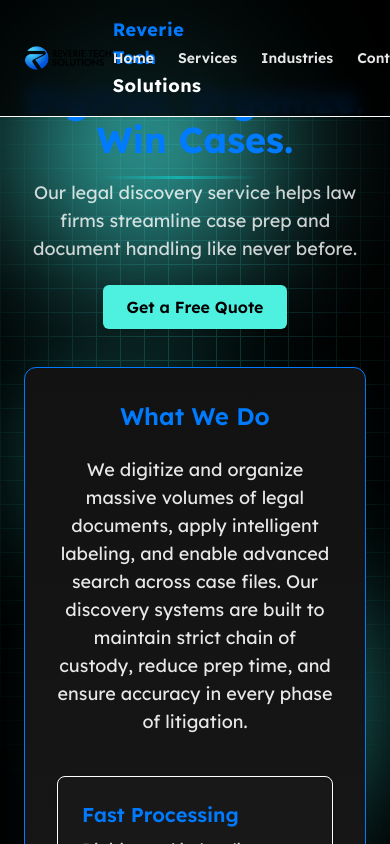
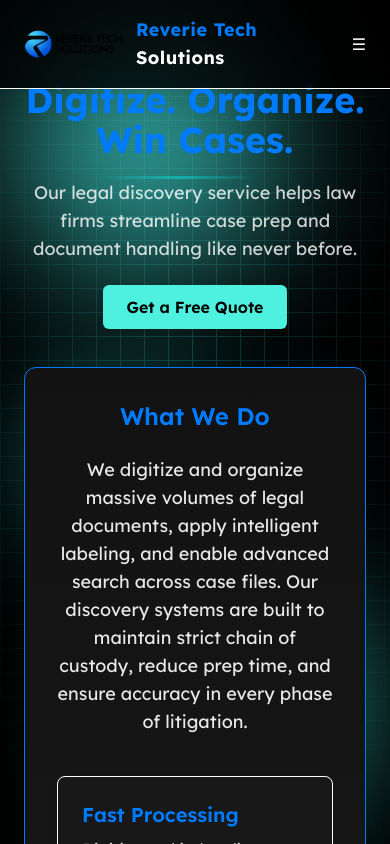
Before and after one commit to Sam-Melius/reverie, a Next.js app: page /industries/legal in a window 390 px wide. Shown: the top 844 px of the page. Built offline with nearby package versions, Linux system fonts and the light colour scheme.

Commit message:
mobile menu

```diff
--- a/src/components/Footer.jsx
+++ b/src/components/Footer.jsx
@@ -15,8 +15,13 @@ export default function Footer() {
       <div className="relative z-10 max-w-7xl mx-auto grid grid-cols-1 md:grid-cols-3 gap-12 text-sm">
         {/* Logo + Tagline */}
         <div className="space-y-4">
-          <h3 className="text-2xl font-bold text-[color:var(--accent)] tracking-wide">Reverie Tech <span className="text-white"> Solutions</span></h3>
-          <p className="text-white/70">
+              <img
+    src="/WhiteLogo.png"
+    alt="Reverie Tech Logo"
+    className="w-[200px] h-auto object-contain"
+  />
+          {/* <h3 className="text-2xl font-bold text-[color:var(--accent)] tracking-wide">Reverie Tech <span className="text-white"> Solutions</span></h3> */}
+          <p className="text-[color:var(--accent)]">
             Future-ready IT solutions that keep your business secure, efficient, and innovative.
           </p>
         </div>
--- a/src/components/Header.jsx
+++ b/src/components/Header.jsx
@@ -4,54 +4,57 @@ import Tilt from "react-parallax-tilt";
 import Link from "next/link";
 import { usePathname } from "next/navigation";
 import { useState } from "react";
-import { ServerCog, ShieldCheck, Lightbulb } from "lucide-react";
-import { motion } from "framer-motion";
+import { ServerCog, ShieldCheck, Lightbulb, X } from "lucide-react";
+import { motion, AnimatePresence } from "framer-motion";
 import { lexend } from "../styles/fonts";
-
 
 export default function Header() {
   const pathname = usePathname();
+  const [mobileOpen, setMobileOpen] = useState(false);
   const [open, setOpen] = useState(false);
 
   return (
     <header className="fixed top-0 w-full z-50 bg-black/80 backdrop-blur border-b border-[color:var(--accent)/10]">
-      <div className={`max-w-7xl mx-auto px-6 py-4 flex justify-between items-center ${lexend.className}`}>
+      <div
+        className={`max-w-7xl mx-auto px-6 py-4 flex justify-between items-center ${lexend.className}`}
+      >
+        {/* Logo + Name */}
         <Link href="/" className="flex items-center w-auto">
           <img
             src="/ReverieLogo.png"
             alt="Reverie Tech Logo"
             className="w-[100px] h-auto object-contain"
           />
-  <span className="text-[color:var(--accent)] font-bold text-lg tracking-wide">
+          <span className="ml-3 text-[color:var(--accent)] font-bold text-lg tracking-wide">
             Reverie Tech<span className="text-white"> Solutions</span>
           </span>
         </Link>
 
-
-
-        <nav className="flex gap-6 text-sm font-semibold">
-          <Link href="/" className={navLink(pathname, "/")}>Home</Link>
+        {/* Desktop Navigation */}
+        <nav className="hidden md:flex gap-6 text-sm font-semibold">
+          <Link href="/" className={navLink(pathname, "/")}>
+            Home
+          </Link>
 
           {/* SERVICES DROPDOWN */}
           <div
-            onMouseEnter={() => setOpen(true)}
+            onMouseEnter={() => setOpen("services")}
             onMouseLeave={() => setOpen(false)}
-            className="group"
+            className="group relative"
           >
             <span className="text-white/90 hover:text-[color:var(--accent)] cursor-pointer">
               Services
             </span>
-
-            {open && (
+            {open === "services" && (
               <motion.div
                 initial={{ opacity: 0, scaleY: 0.7 }}
                 animate={{ opacity: 1, scaleY: 1 }}
                 exit={{ opacity: 0, scaleY: 0.7 }}
                 transition={{ type: "spring", duration: 0.5 }}
-                className="fixed top-[0px] right-0 right-0 -translate-x-1/2 bg-gradient-to-b from-[#0b0b0b]/95 to-[#0d0d0d]/90 border-l border-b border-[color:var(--accent)] shadow-[0_0_40px_rgba(0,255,255,0.08)] rounded-bl-xl px-8 py-6 w-[92vw] max-w-6xl z-50 backdrop-blur-xl overflow-hidden origin-top"
+                className="fixed top-[0px] right-0 -translate-x-1/2 bg-gradient-to-b from-[#0b0b0b]/95 to-[#0d0d0d]/90 border-l boreder-b border-[color:var(--accent)] shadow-lg rounded-bl-xl px-8 py-6 w-[700px] backdrop-blur-xl origin-top"
               >
                 <motion.div
-                  className="text-[color:var(--accent)] text-xl font-bold text-center mb-6 relative"
+                  className="text-[color:var(--accent)] text-lg font-bold text-center mb-6 relative"
                   initial={{ opacity: 0, y: -10 }}
                   animate={{ opacity: 1, y: 0 }}
                   transition={{ delay: 0.2 }}
@@ -64,7 +67,7 @@ export default function Header() {
                   />
                 </motion.div>
 
-                <div className="grid grid-cols-1 sm:grid-cols-3 gap-6">
+                <div className="grid grid-cols-3 gap-6">
                   <DropdownItem
                     href="/services/manage"
                     icon={<ServerCog className="w-6 h-6" />}
@@ -86,29 +89,27 @@ export default function Header() {
                 </div>
               </motion.div>
             )}
-
           </div>
 
           {/* INDUSTRIES DROPDOWN */}
           <div
             onMouseEnter={() => setOpen("industries")}
             onMouseLeave={() => setOpen(false)}
-            className="group"
+            className="group relative"
           >
             <span className="text-white/90 hover:text-[color:var(--accent)] cursor-pointer">
               Industries
             </span>
-
             {open === "industries" && (
               <motion.div
                 initial={{ opacity: 0, scaleY: 0.7 }}
                 animate={{ opacity: 1, scaleY: 1 }}
                 exit={{ opacity: 0, scaleY: 0.7 }}
                 transition={{ type: "spring", duration: 0.5 }}
-                className="fixed top-[0px] right-0 -translate-x-1/2 bg-gradient-to-b from-[#0b0b0b]/95 to-[#0d0d0d]/90 border-l border-b border-[color:var(--accent)] shadow-[0_0_40px_rgba(0,255,255,0.08)] rounded-bl-xl px-8 py-6 w-[92vw] max-w-6xl z-50 backdrop-blur-xl overflow-hidden origin-top"
+                className="fixed top-[0px] right-0 -translate-x-1/2 bg-gradient-to-b from-[#0b0b0b]/95 to-[#0d0d0d]/90 border-l border-b border-[color:var(--accent)] shadow-lg rounded-bl-xl px-8 py-6 w-[700px] backdrop-blur-xl origin-top"
               >
                 <motion.div
-                  className="text-[color:var(--accent)] text-xl font-bold text-center mb-6 relative"
+                  className="text-[color:var(--accent)] text-lg font-bold text-center mb-6 relative"
                   initial={{ opacity: 0, y: -10 }}
                   animate={{ opacity: 1, y: 0 }}
                   transition={{ delay: 0.2 }}
@@ -121,7 +122,7 @@ export default function Header() {
                   />
                 </motion.div>
 
-                <div className="grid grid-cols-1 sm:grid-cols-3 gap-6">
+                <div className="grid grid-cols-3 gap-6">
                   <DropdownItem
                     href="/industries/businesses"
                     title="Businesses"
@@ -152,16 +153,93 @@ export default function Header() {
             )}
           </div>
 
-          <Link href="/contact" className={navLink(pathname, "/contact")}>Contact</Link>
-          <Link href="/blog" className={navLink(pathname, "/blog")}>Blog</Link>
+          <Link href="/contact" className={navLink(pathname, "/contact")}>
+            Contact
+          </Link>
+          <Link href="/blog" className={navLink(pathname, "/blog")}>
+            Blog
+          </Link>
+        </nav>
 
-        </nav>
+        {/* Mobile Hamburger */}
+        <div className="md:hidden flex items-center">
+          <button
+            onClick={() => setMobileOpen(true)}
+            className="text-white hover:text-[color:var(--accent)] transition"
+          >
+            ☰
+          </button>
+        </div>
       </div>
 
+      {/* MOBILE FULL-SCREEN MENU */}
+      <AnimatePresence>
+        {mobileOpen && (
+          <>
+            {/* BACKDROP */}
+            <motion.div
+              initial={{ opacity: 0 }}
+              animate={{ opacity: 0.95 }}
+              exit={{ opacity: 0 }}
+              transition={{ duration: 0.3 }}
+              className=" inset-0 bg-black backdrop-blur-md z-10"
+              onClick={() => setMobileOpen(false)}
+            />
+
+            {/* MENU */}
+            <motion.div
+              initial={{ x: "100%" }}
+              animate={{ x: 0 }}
+              exit={{ x: "100%" }}
+              transition={{ type: "spring", stiffness: 200, damping: 25 }}
+              className="top-0 right-0 w-full h-full bg-black/95 text-white z-50 p-8 flex flex-col"
+            >
+              {/* Close Button */}
+              <button
+                onClick={() => setMobileOpen(false)}
+                className="absolute top-6 right-6 text-gray-400 hover:text-white transition"
+              >
+                <X className="w-7 h-7" />
+              </button>
+
+              {/* Navigation */}
+              <nav className="flex flex-col gap-8 mt-12 text-xl font-semibold">
+                <Link href="/" onClick={() => setMobileOpen(false)}>
+                  Home
+                </Link>
+
+                <div>
+                  <h3 className="text-[color:var(--accent)] mb-2">Services</h3>
+                  <div className="flex flex-col gap-3 ml-4">
+                    <Link href="/services/manage" onClick={() => setMobileOpen(false)}>Manage</Link>
+                    <Link href="/services/protect" onClick={() => setMobileOpen(false)}>Protect</Link>
+                    <Link href="/services/innovate" onClick={() => setMobileOpen(false)}>Innovate</Link>
+                  </div>
+                </div>
+
+                <div>
+                  <h3 className="text-[color:var(--accent)] mb-2">Industries</h3>
+                  <div className="flex flex-col gap-3 ml-4">
+                    <Link href="/industries/businesses" onClick={() => setMobileOpen(false)}>Businesses</Link>
+                    <Link href="/industries/healthcare" onClick={() => setMobileOpen(false)}>Healthcare</Link>
+                    <Link href="/industries/entertainment" onClick={() => setMobileOpen(false)}>Entertainment</Link>
+                    <Link href="/industries/legal" onClick={() => setMobileOpen(false)}>Legal</Link>
+                    <Link href="/industries/bowling" onClick={() => setMobileOpen(false)}>Bowling</Link>
+                  </div>
+                </div>
+
+                <Link href="/contact" onClick={() => setMobileOpen(false)}>Contact</Link>
+                <Link href="/blog" onClick={() => setMobileOpen(false)}>Blog</Link>
+              </nav>
+            </motion.div>
+          </>
+        )}
+      </AnimatePresence>
     </header>
   );
 }
 
+/* Dropdown Card */
 function DropdownItem({ href, icon, title, desc }) {
   return (
     <Tilt
@@ -176,7 +254,7 @@ function DropdownItem({ href, icon, title, desc }) {
     >
       <Link
         href={href}
-        className="group p-4 rounded-lg transition border border-transparent hover:bg-[color:var(--accent)/10]  shadow hover:shadow-[0_0_15px_color:var(--accent-alt)] bg-[#0d0d0d]/70 backdrop-blur-sm"
+        className="group p-4 rounded-lg transition border border-transparent hover:bg-[color:var(--accent)/10] shadow hover:shadow-[0_0_15px_color:var(--accent-alt)] bg-[#0d0d0d]/70 backdrop-blur-sm"
       >
         <div className="flex items-center gap-3 mb-2 text-[color:var(--accent)] group-hover:scale-105 transition-transform">
           {icon}
```
Also changed, not shown: public/WhiteLogo.png (added). Lines whose indentation alone changed are shown as unchanged.
